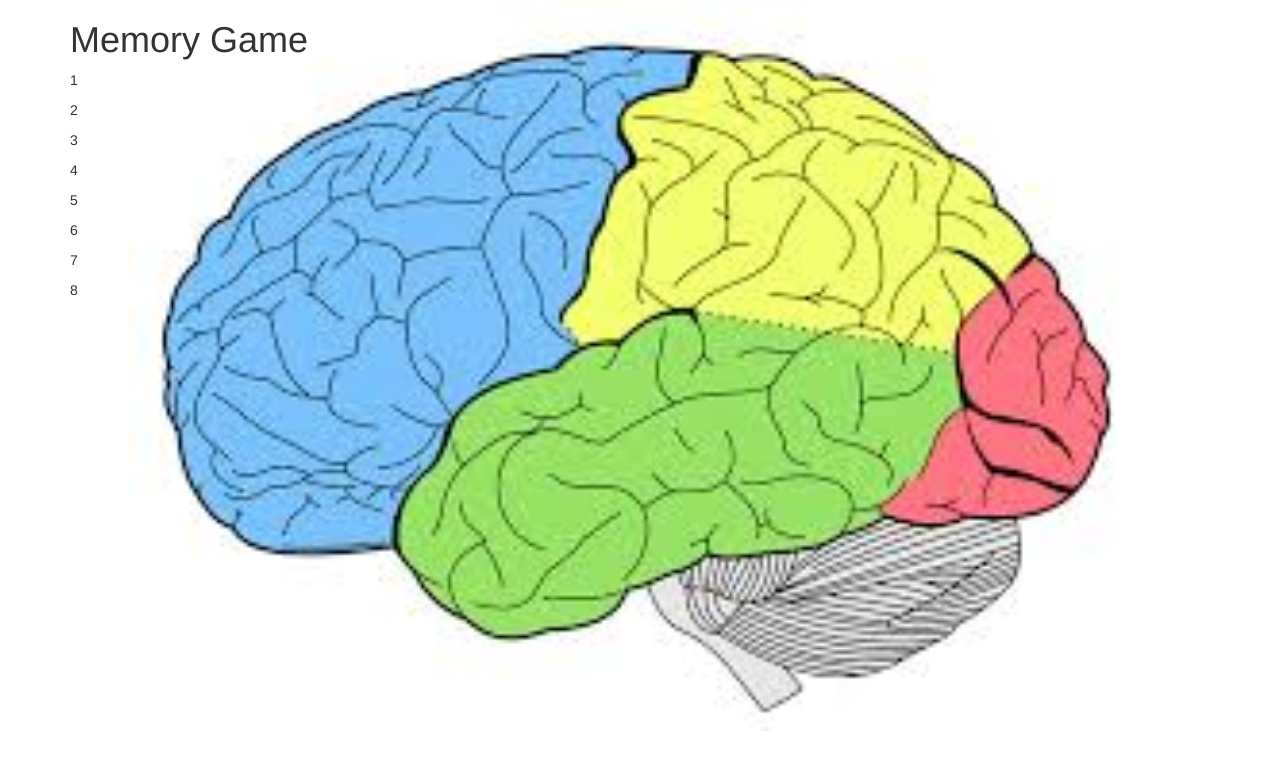
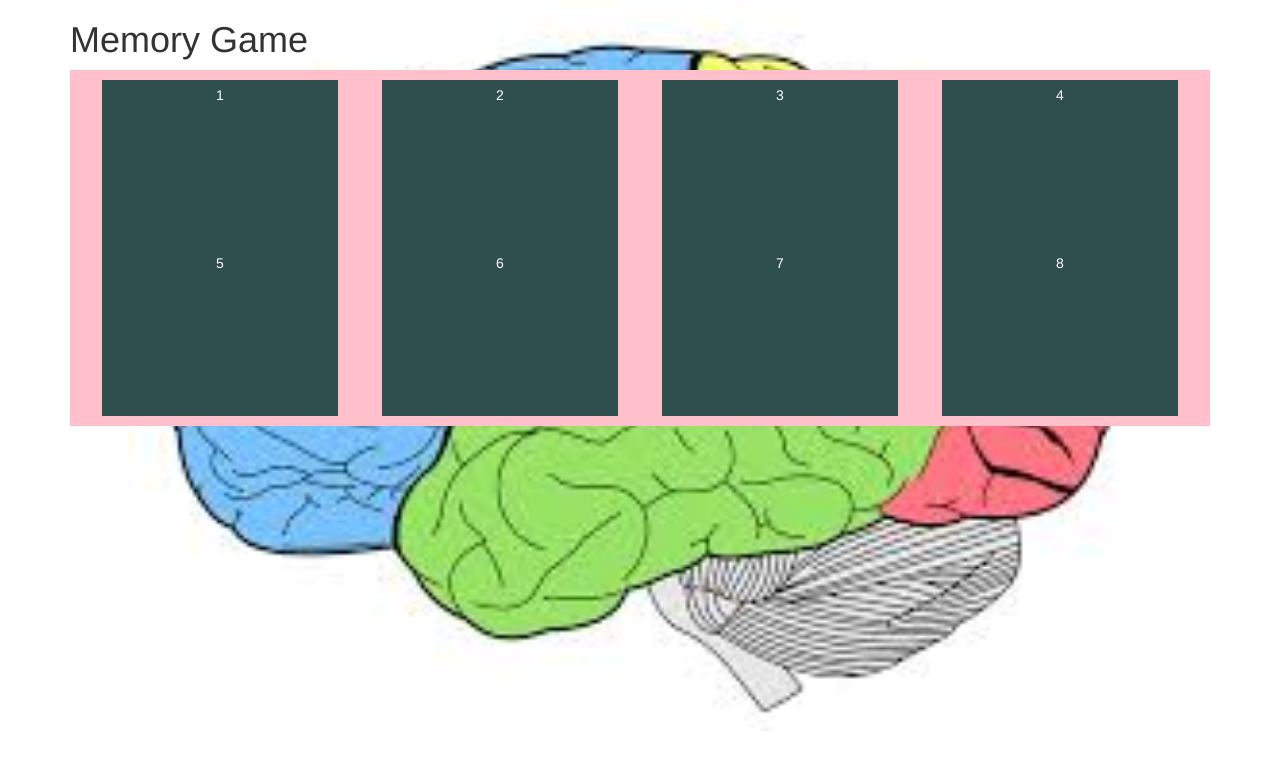
Before and after one commit to fee-slc-2016/react-memory-game, a React app: page / in a window 1280 px wide. Shown: the top 770 px of the page. Built offline with nearby package versions, Linux system fonts and the light colour scheme.

Commit message:
style(board) add board layout/colors

```diff
--- a/package.json
+++ b/package.json
@@ -22,7 +22,8 @@
     "Ashly LaMarr <surlymae@gmail.com> (http://github.com/SurlyMae)",
     "Drew Warren <drewwarrentiy@gmail.com> (http://github.com/drewwarrentiy)",
     "Kevin Black <Kevin_Jay_Black@hotmail.com> (http://github.com/kevinutah-tiy)",
-    "Matt Sadauckas <matthewsadauckas@gmail.com> (https://github.com/matsad3547)"
+    "Matt Sadauckas <matthewsadauckas@gmail.com> (https://github.com/matsad3547)",
+    "Sergio Morales <svartingknas@gmail.com> (http://github.com/svartingknas)"
   ],
   "license": "ISC",
   "bugs": {
--- a/src/app/components/App.sass
+++ b/src/app/components/App.sass
@@ -2,3 +2,23 @@ body
   background-color: #666
   background: url("../images/brain.jpeg") no-repeat center/80%
   background-position: top
+
+.board
+  display: flex
+  flex-direction: row
+  flex-wrap: wrap
+  justify-content: space-around
+  align-content: space-around
+  align-items: flex-start
+  background-color: pink
+  padding: 10px
+
+.card
+  background-color: darkslategrey
+  width: 21%
+  height: 12em
+  color: white
+  text-align: center
+  box-sizing: border-box
+  margin: auto
+  padding: 5px
--- a/src/app/components/Board.js
+++ b/src/app/components/Board.js
@@ -8,7 +8,7 @@ export default class Board extends React.Component {
     return (
       <div className="board">
         {[...Array(this.props.board.size)].map((c, i, a) =>
-          <p key={i + 1}> {i + 1} </p>
+          <div className="card" key={i + 1}> {i + 1} </div>
         )}
       </div>
 
```
